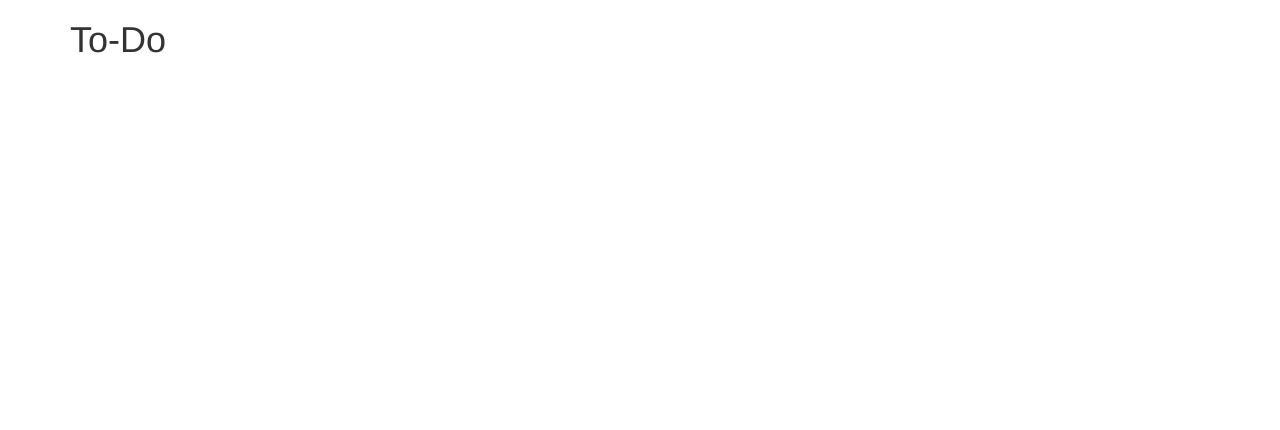
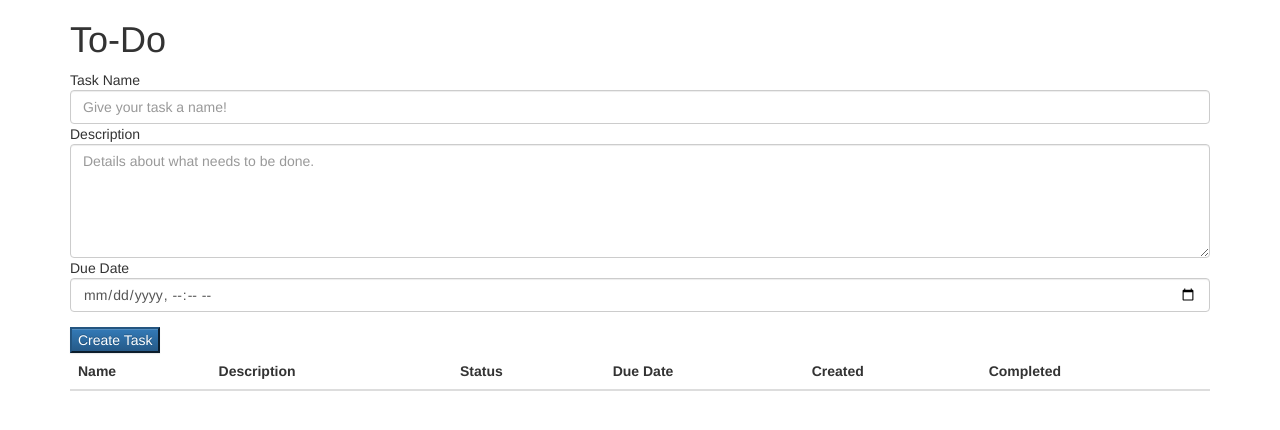
Before and after one commit to skwid138/to-do-app, a website: page public/views/index.html in a window 1280 px wide. Drawn offline with nearby package versions, Linux system fonts and the light colour scheme; files that its build step writes are made by us from their sources; files whose address does not match are found by name.

Commit message:
html now includes input fields, and output table

```diff
--- a/public/views/index.html
+++ b/public/views/index.html
@@ -6,10 +6,15 @@
     <meta http-equiv="X-UA-Compatible" content="ie=edge">
 
     <!-- Bootstrap -->
-    <link href="styles/css/bootstrap.min.css" rel="stylesheet">
+    <link rel="stylesheet" href="styles/css/bootstrap.min.css">
+    <link rel="stylesheet" href="styles/css/bootstrap.min.css.map">
+    <!-- Optional Bootstrap theme -->
+    <link rel="stylesheet" href="styles/css/bootstrap-theme.min.css">
+    <link rel="stylesheet" href="styles/css/bootstrap-theme.min.css.map">
     <!-- css -->
     <link rel="stylesheet" href="styles/main.css">
 
+    <!-- jQuery and JavaScript -->
     <script src="vendors/jquery-3.2.1.min.js"></script>
     <script src="scripts/client.js"></script>
 
@@ -20,7 +25,37 @@
         <h1>To-Do</h1>
     </header>
     <main>
+        <section class="container" id="inputSection">
+            <div class="form-group">
+                <lable>Task Name</lable>
+                <input type="text" class="form-control" id="nameInput" placeholder="Give your task a name!">
+                <lable>Description</lable>
+                <textarea class="form-control" rows="5"id="descriptionInput" placeholder="Details about what needs to be done."></textarea>
+                <lable>Due Date</lable>
+                <input class="form-control" type="datetime-local" id="dueInput" placeholder="Due Date">
+            </div>
+            <button class="btn-primary" id="addTaskButton">Create Task</button>
+        </section>
+        <section class="container" id="outputSection">
+            <div class="table-responsive">
+                <table class="table">
+                <thead>
+                    <tr>
+                        <th>Name</th>
+                        <th>Description</th>
+                        <th>Status</th>
+                        <th>Due Date</th>
+                        <th>Created</th>
+                        <th>Completed</th>
+                    </tr>
+                </thead>
+                <tbody>
 
+                </tbody>
+                </table>
+            </div>
+
+        </section>
     </main>
     <footer>
 
```
